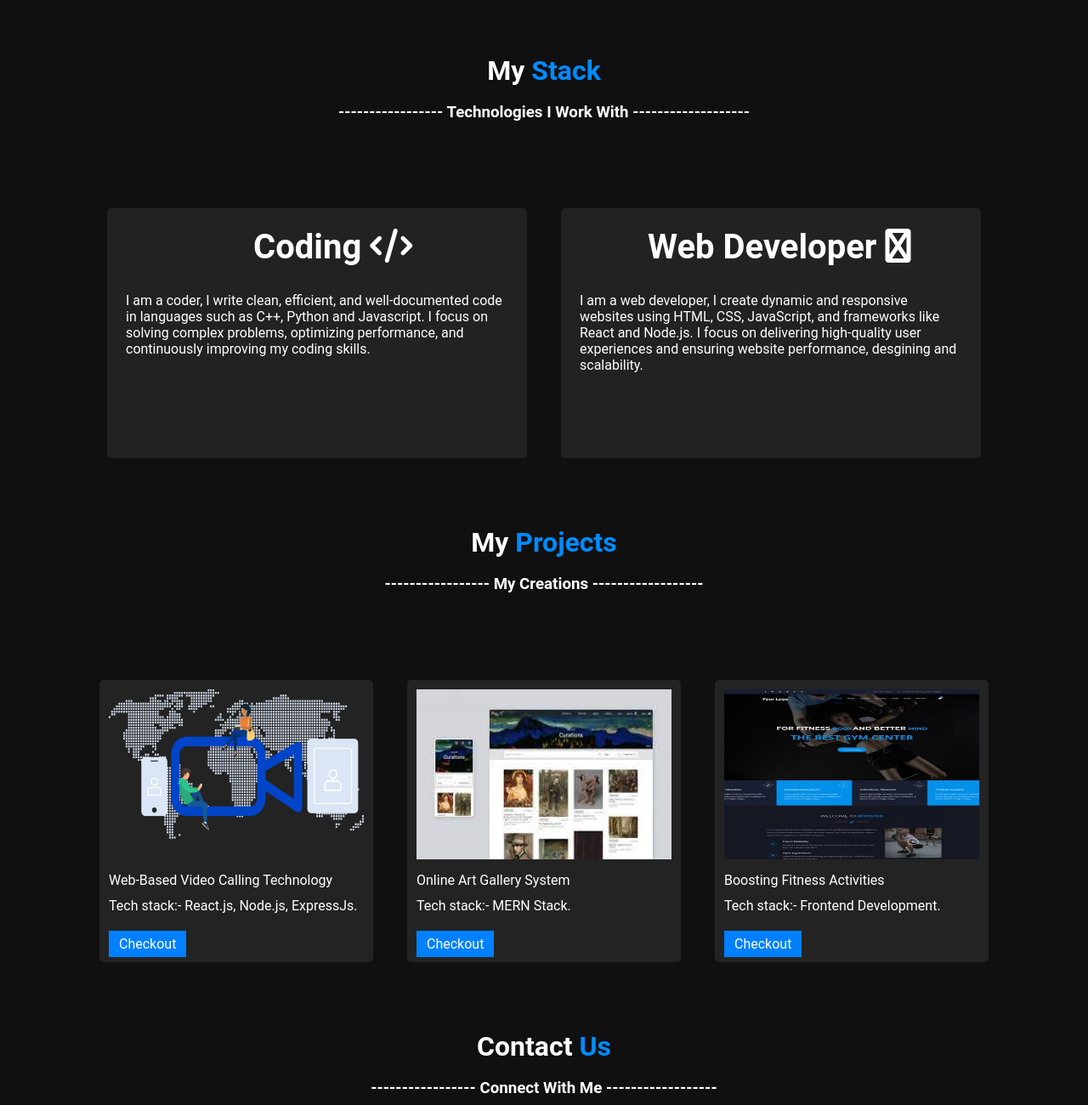
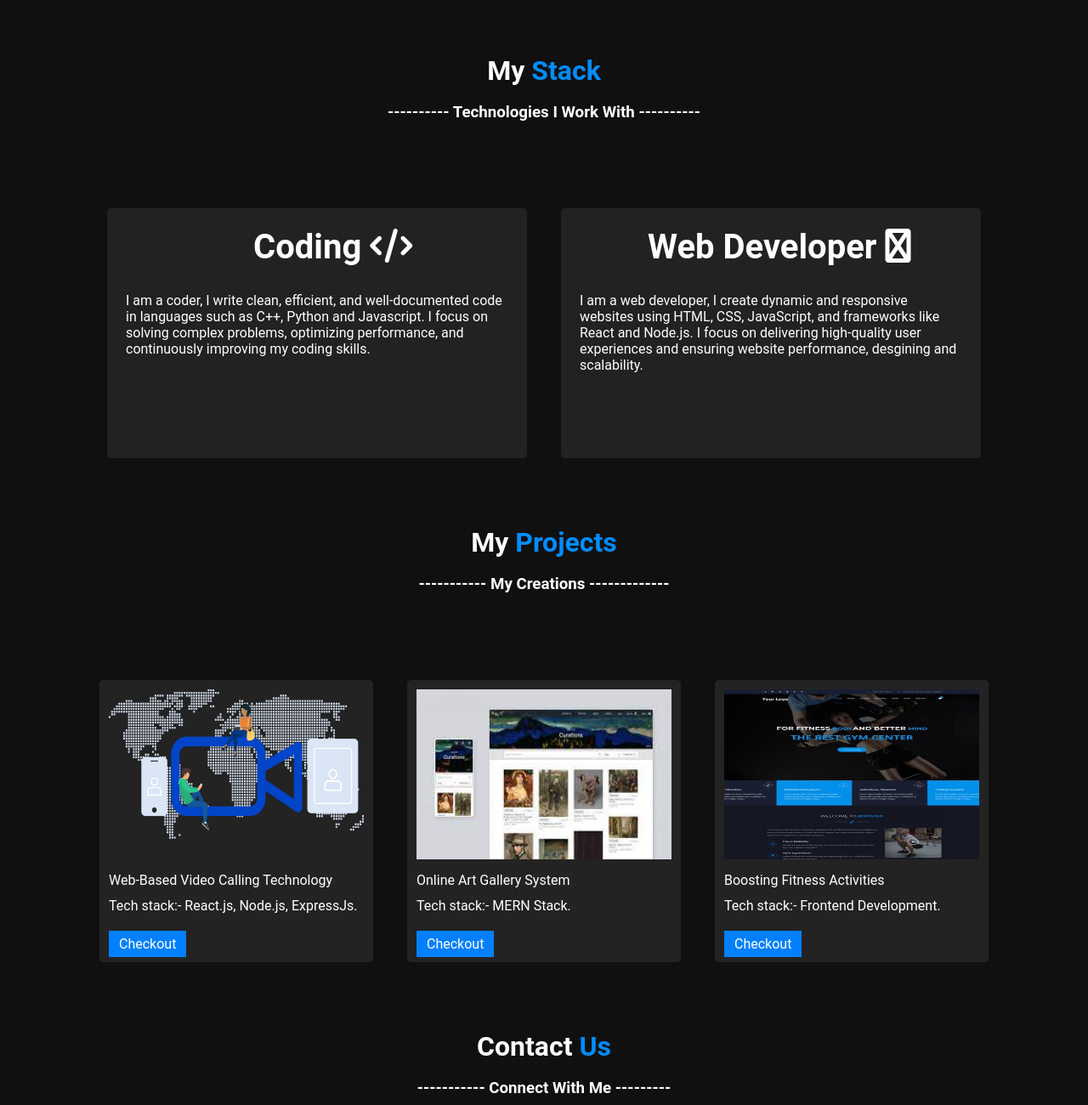
Before and after one commit to kumarmaniish/Portfolio.github.io, a plain HTML site: page index.html in a window 1280 px wide. Shown: the part 1300-2600 px from the top of the page at 85% size. Drawn offline with nearby package versions, Linux system fonts and the light colour scheme.

Commit message:
index.html

```diff
--- a/index.html
+++ b/index.html
@@ -47,7 +47,7 @@
         <div class="aboutus" id="about">
             <div class="head">
                 <h1>About <span>Us</span></h1><br>
-                <h3> -------------- Get to know me ------------- </h3>
+                <h3> --------- Get to know me ------- </h3>
             </div>
             <div class="about">
                 <!-- ### bada image uplaod karna hai #### -->
@@ -71,7 +71,7 @@
         <div class="services" id="service">
             <div class="head">
                 <h1>My <span>Stack</span></h1><br>
-                <h3> ----------------- Technologies I Work With ------------------- </h3>
+                <h3> ---------- Technologies I Work With ---------- </h3>
             </div>
             <div class="service">
 
@@ -98,7 +98,7 @@
             <div class="head">
                 <h1>My <span>Projects</span></h1>
                 <br>
-                <h3> ----------------- My Creations ------------------ </h3>
+                <h3> ----------- My Creations ------------- </h3>
             </div>
             <div class="myWork">
                 <div class="workCard">
@@ -134,7 +134,7 @@
         <div class="connect" id="contact">
             <div class="head">
                 <h1>Contact <span>Us</span></h1><br>
-                <h3> ----------------- Connect With Me  ------------------ </h3>
+                <h3>----------- Connect With Me  --------- </h3>
             </div>
             <div class="contact">
                 <!-- <p>Full Name :</p>
```
